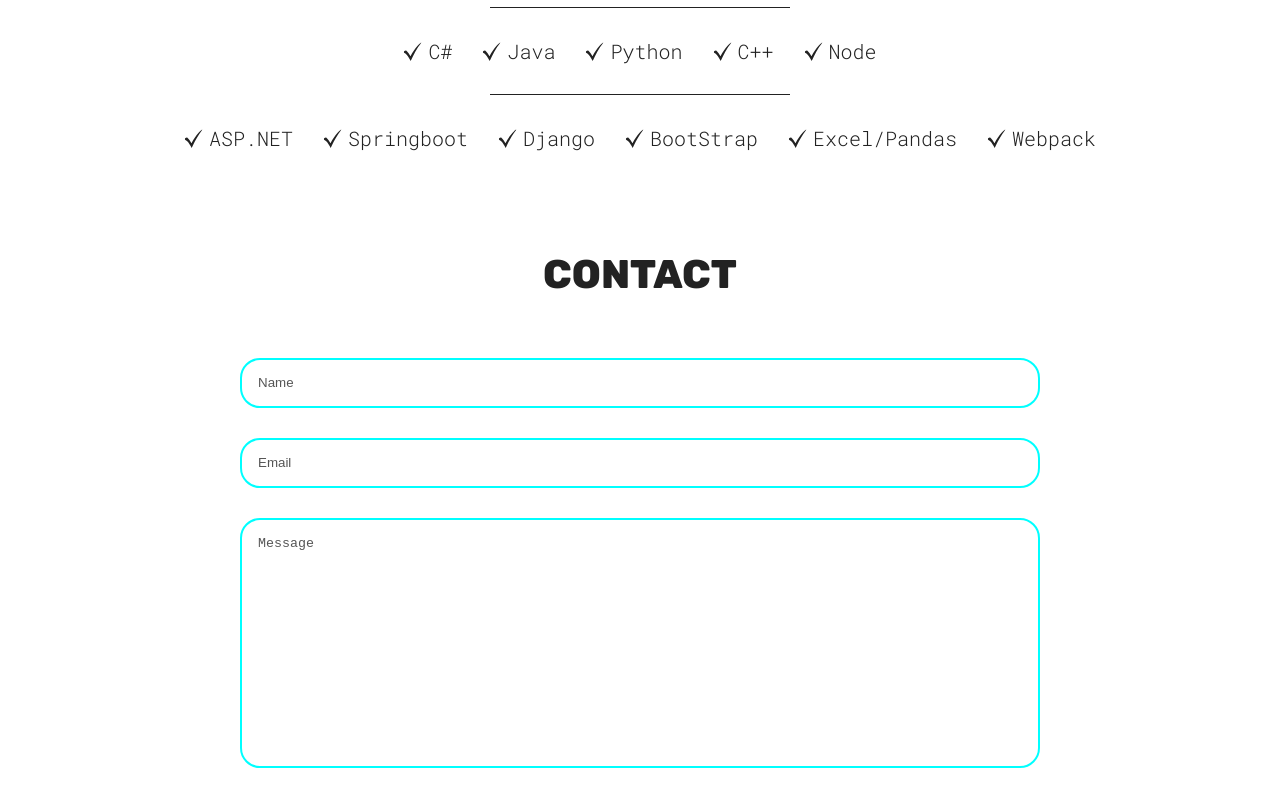
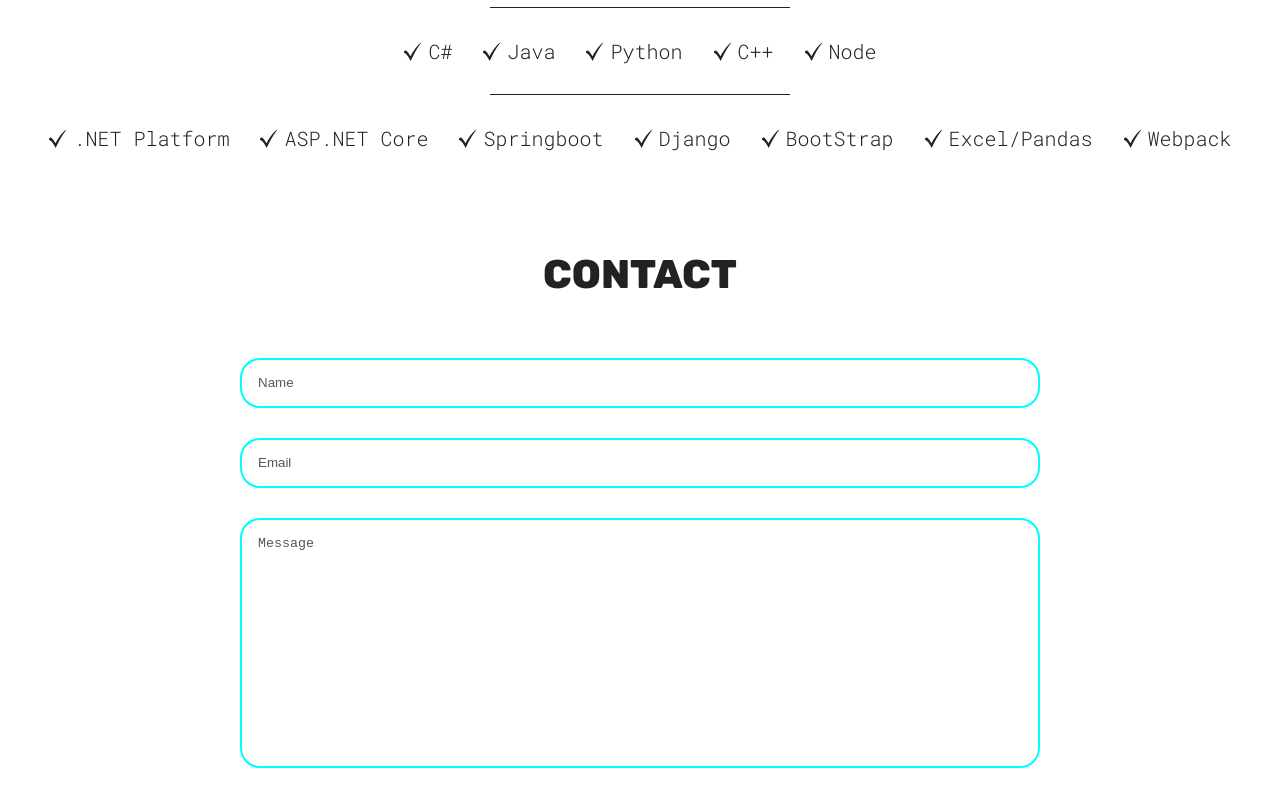
Before and after one commit to OmkarC108/Portfolio, a React (Vite) app: page / in a window 1280 px wide. Shown: the part 1380-2180 px from the top of the page. Built offline with nearby package versions, Linux system fonts and the light colour scheme.

Commit message:
Update Skills.jsx

```diff
--- a/src/sections/Skills/Skills.jsx
+++ b/src/sections/Skills/Skills.jsx
@@ -23,7 +23,8 @@ export default function Skills() {
       </div>
       <hr />
       <div className={styles.skillList}>
-        <SkillList src={checkMarkIcon} skill="ASP.NET" />
+        <SkillList src={checkMarkIcon} skill=".NET Platform" />
+        <SkillList src={checkMarkIcon} skill="ASP.NET Core" />
         <SkillList src={checkMarkIcon} skill="Springboot" />
         <SkillList src={checkMarkIcon} skill="Django" />
         <SkillList src={checkMarkIcon} skill="BootStrap" />
```
